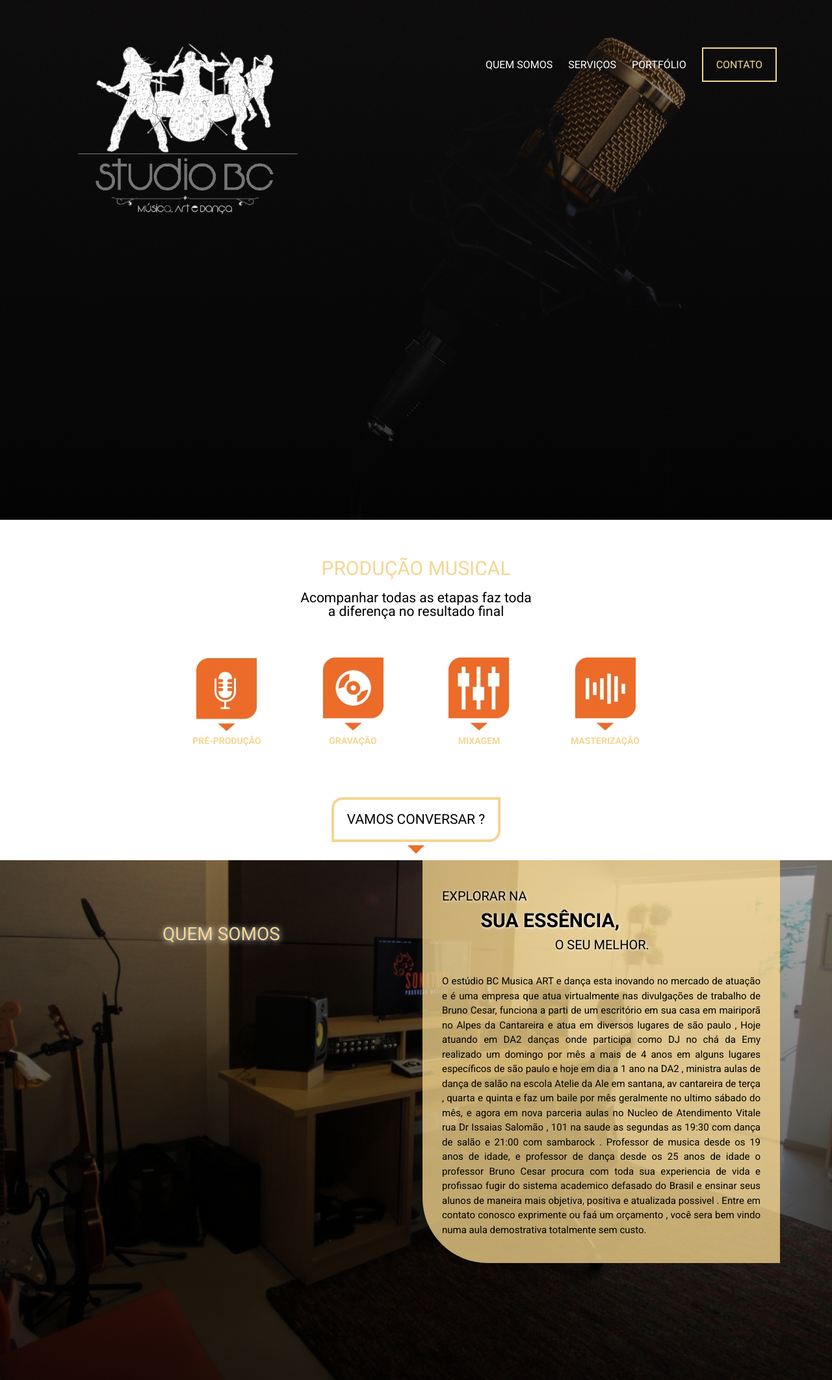
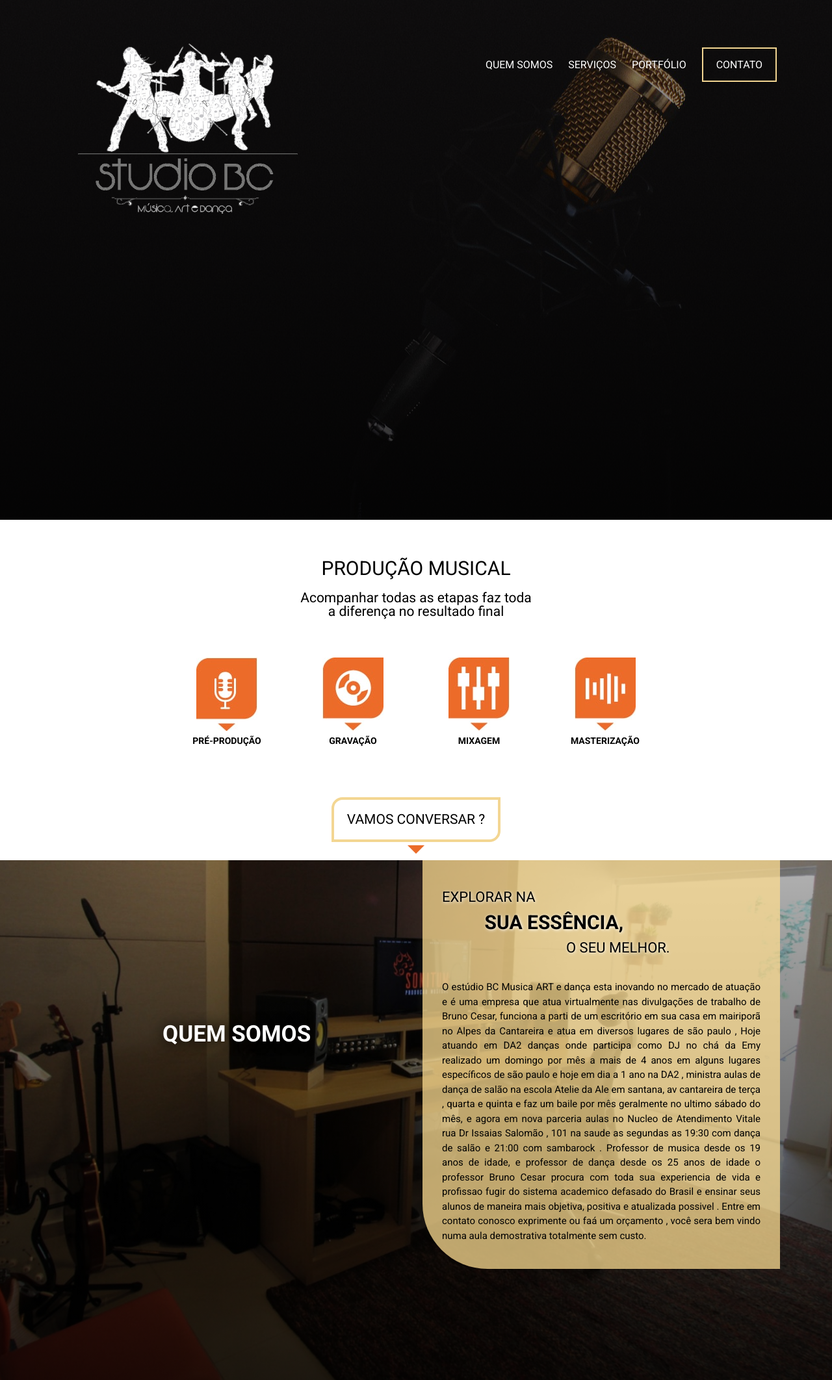
Before and after one commit to pissulin/BC-Studio, a PHP site: page / in a window 1280 px wide. Shown: the whole page at 65% size. Run offline with PHP 8.4, Linux system fonts and the light colour scheme.

Commit message:
atualização

```diff
--- a/css/style.css
+++ b/css/style.css
@@ -64,7 +64,7 @@ body {
 
                 a:nth-child(4) {
                     border: 2px solid #f3d692;
-                    color: #f3d692;
+                    color: white;
                     padding: 15px 20px;
                     }
                     a:nth-child(4):hover {
@@ -97,7 +97,7 @@ section {
             .texto h2 {
                 font-size: 30px;
                 margin-bottom:20px;
-                color: #f3d692;
+                color: black;
                 font-family: "Roboto",sans-serif;
                 font-weight: 500;
 
@@ -119,7 +119,7 @@ section {
                 margin-top: 5px;
                 font-size: 14px;
                 font-weight: 600;
-                color: #f3d692;
+                color: black;
 
             }
 
@@ -152,7 +152,6 @@ section {
 
 .sobre {
     width: 100%;
-
     height: 100vh;
     background-image:linear-gradient(rgba(0, 0, 0, 0.3), rgba(0, 0, 0, 0.8)), url(/img/bg-sobre.jpg);
     background-repeat: no-repeat;
@@ -163,13 +162,14 @@ section {
     .sobre h2 {
         margin-left: 250px;
         text-align: center;
-        padding-top: 100px;
-        color: #f3d692;
+        padding-top: 250px;
+        color: white;
         font-family: "Roboto",sans-serif;
-        font-size: 28px;
+        font-size: 35px;
         display: inline-block;
         float: left;
-        text-shadow: 1px 1px 10px white;
+        text-shadow: 0px 0px 20px black;
+        font-weight: bold;
 
 
     }
@@ -186,6 +186,7 @@ section {
         margin-right: 80px;
         line-height: 1.5;
         font-family: "Roboto",sans-serif;
+        font-weight: 400;
     }
         .texto-esquerdo p {
             font-size: 15px;
@@ -193,7 +194,7 @@ section {
         }
         .texto-esquerdo pre {
             font-family: "Roboto", sans-serif;
-            font-size: 20px;
+            font-size: 22px;
             text-shadow: 1px 1px 5px white;
         }
         .texto-esquerdo pre span {
```
Also changed, not shown: img/setas.jpg (added).
